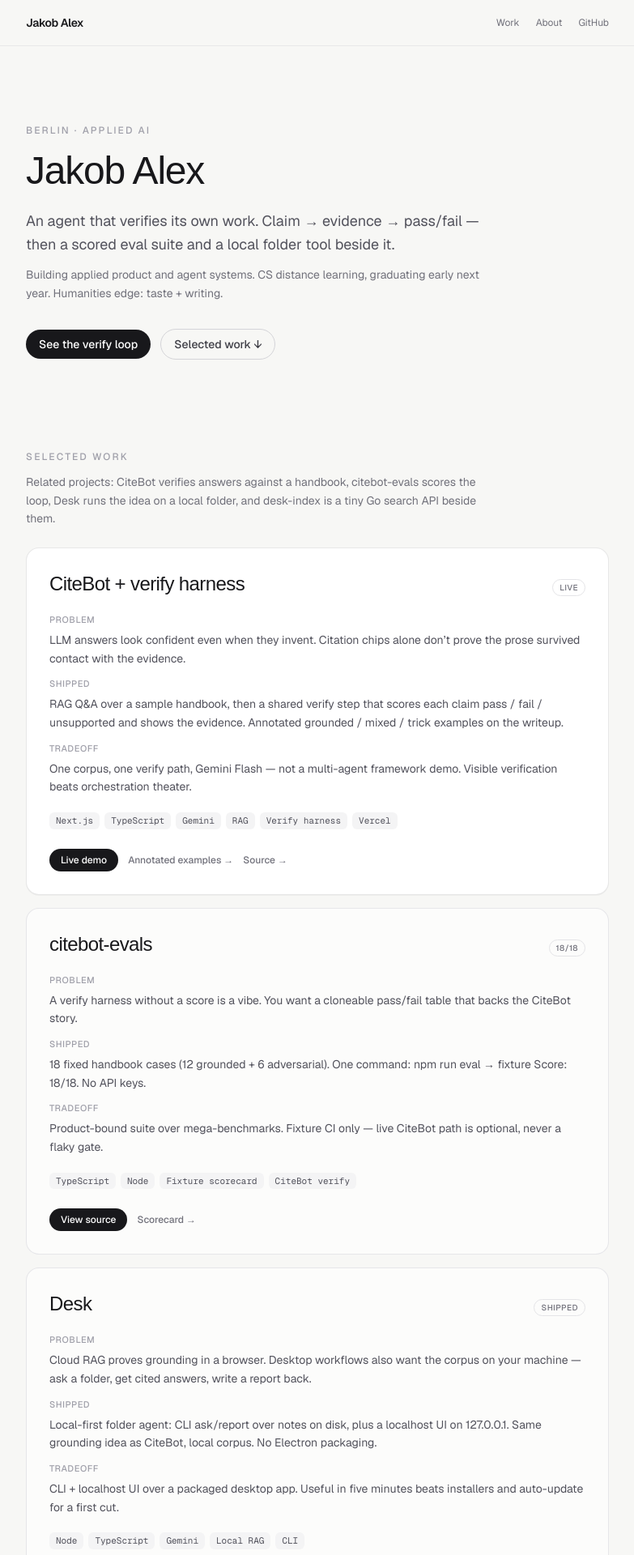
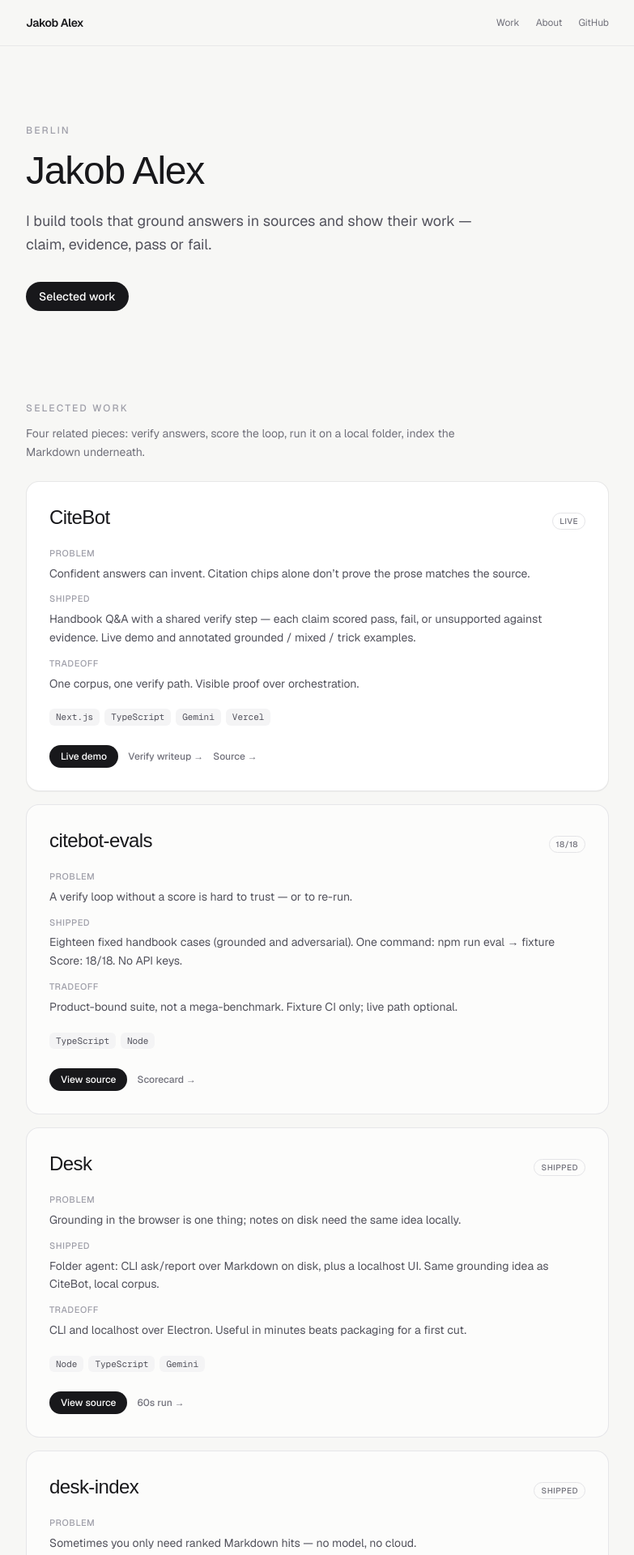
Before and after one commit to jakob-alexander2000/site, a Next.js app: page / in a window 1280 px wide. Shown: the top 1920 px of the page at 81% size, without its empty margins (248-1031 px from the left). Built offline with nearby package versions, Linux system fonts and the light colour scheme; a web font is replaced by a local one.

Commit message:
Unify Selected work into one quiet portfolio voice
One hero line, one CTA, matching card length/structure, quieter About/meta — no hire-arc or jargon pile-ups.

```diff
--- a/app/layout.tsx
+++ b/app/layout.tsx
@@ -19,9 +19,9 @@ const instrumentSerif = Instrument_Serif({
 });
 
 export const metadata: Metadata = {
-  title: "Jakob Alex — CiteBot · evals · Desk · desk-index",
+  title: "Jakob Alex",
   description:
-    "Applied AI in Berlin. CiteBot verify harness, scored evals, Desk, and desk-index — a Go Markdown search API.",
+    "Selected work: CiteBot, citebot-evals, Desk, and desk-index — tools that ground answers and show their work.",
 };
 
 export default function RootLayout({ children }: LayoutProps<"/">) {
--- a/app/page.tsx
+++ b/app/page.tsx
@@ -10,7 +10,7 @@ export default function Home() {
         {/* Hero */}
         <section aria-labelledby="hero-heading">
           <p className="text-xs font-medium uppercase tracking-[0.18em] text-zinc-400">
-            Berlin · Applied AI
+            Berlin
           </p>
           <h1
             id="hero-heading"
@@ -19,27 +19,15 @@ export default function Home() {
             Jakob Alex
           </h1>
           <p className="mt-5 max-w-xl text-base leading-relaxed text-zinc-600 sm:text-lg dark:text-zinc-300">
-            An agent that verifies its own work. Claim → evidence → pass/fail —
-            then a scored eval suite and a local folder tool beside it.
+            I build tools that ground answers in sources and show their work —
+            claim, evidence, pass or fail.
           </p>
-          <p className="mt-3 max-w-xl text-sm leading-relaxed text-zinc-500 dark:text-zinc-400">
-            Building applied product and agent systems. CS distance learning,
-            graduating early next year. Humanities edge: taste + writing.
-          </p>
-          <div className="mt-8 flex flex-wrap items-center gap-3">
+          <div className="mt-8">
             <a
-              href="https://citebot-chi.vercel.app/harness#grounded"
-              target="_blank"
-              rel="noreferrer"
+              href="#work"
               className="inline-flex items-center rounded-full bg-zinc-900 px-4 py-2 text-sm font-medium text-white transition hover:bg-zinc-700 dark:bg-zinc-100 dark:text-zinc-900 dark:hover:bg-white"
             >
-              See the verify loop
-            </a>
-            <a
-              href="#work"
-              className="inline-flex items-center rounded-full border border-zinc-300 px-4 py-2 text-sm font-medium text-zinc-700 transition hover:border-zinc-500 hover:text-zinc-900 dark:border-zinc-700 dark:text-zinc-300 dark:hover:border-zinc-500 dark:hover:text-zinc-50"
-            >
-              Selected work ↓
+              Selected work
             </a>
           </div>
         </section>
@@ -57,46 +45,33 @@ export default function Home() {
             Selected work
           </h2>
           <p className="mt-3 max-w-xl text-sm leading-relaxed text-zinc-500 dark:text-zinc-400">
-            Related projects: CiteBot verifies answers against a handbook,
-            citebot-evals scores the loop, Desk runs the idea on a local folder,
-            and desk-index is a tiny Go search API beside them.
+            Four related pieces: verify answers, score the loop, run it on a
+            local folder, index the Markdown underneath.
           </p>
 
           <div className="mt-6 space-y-4">
             <ProjectCard
-              title="CiteBot + verify harness"
+              title="CiteBot"
               status="Live"
               featured
-              problem="LLM answers look confident even when they invent. Citation chips alone don’t prove the prose survived contact with the evidence."
-              shipped="RAG Q&A over a sample handbook, then a shared verify step that scores each claim pass / fail / unsupported and shows the evidence. Annotated grounded / mixed / trick examples on the writeup."
-              tradeoff="One corpus, one verify path, Gemini Flash — not a multi-agent framework demo. Visible verification beats orchestration theater."
-              stack={[
-                "Next.js",
-                "TypeScript",
-                "Gemini",
-                "RAG",
-                "Verify harness",
-                "Vercel",
-              ]}
+              problem="Confident answers can invent. Citation chips alone don’t prove the prose matches the source."
+              shipped="Handbook Q&A with a shared verify step — each claim scored pass, fail, or unsupported against evidence. Live demo and annotated grounded / mixed / trick examples."
+              tradeoff="One corpus, one verify path. Visible proof over orchestration."
+              stack={["Next.js", "TypeScript", "Gemini", "Vercel"]}
               liveHref="https://citebot-chi.vercel.app"
               liveLabel="Live demo"
-              writeupHref="https://citebot-chi.vercel.app/harness#grounded"
-              writeupLabel="Annotated examples →"
+              writeupHref="https://citebot-chi.vercel.app/harness"
+              writeupLabel="Verify writeup →"
               sourceHref="https://github.com/jakob-alexander2000/citebot"
             />
 
             <ProjectCard
               title="citebot-evals"
               status="18/18"
-              problem="A verify harness without a score is a vibe. You want a cloneable pass/fail table that backs the CiteBot story."
-              shipped="18 fixed handbook cases (12 grounded + 6 adversarial). One command: npm run eval → fixture Score: 18/18. No API keys."
-              tradeoff="Product-bound suite over mega-benchmarks. Fixture CI only — live CiteBot path is optional, never a flaky gate."
-              stack={[
-                "TypeScript",
-                "Node",
-                "Fixture scorecard",
-                "CiteBot verify",
-              ]}
+              problem="A verify loop without a score is hard to trust — or to re-run."
+              shipped="Eighteen fixed handbook cases (grounded and adversarial). One command: npm run eval → fixture Score: 18/18. No API keys."
+              tradeoff="Product-bound suite, not a mega-benchmark. Fixture CI only; live path optional."
+              stack={["TypeScript", "Node"]}
               writeupHref="https://github.com/jakob-alexander2000/citebot-evals#scorecard-fixture"
               writeupLabel="Scorecard →"
               sourceHref="https://github.com/jakob-alexander2000/citebot-evals"
@@ -106,16 +81,10 @@ export default function Home() {
             <ProjectCard
               title="Desk"
               status="Shipped"
-              problem="Cloud RAG proves grounding in a browser. Desktop workflows also want the corpus on your machine — ask a folder, get cited answers, write a report back."
-              shipped="Local-first folder agent: CLI ask/report over notes on disk, plus a localhost UI on 127.0.0.1. Same grounding idea as CiteBot, local corpus. No Electron packaging."
-              tradeoff="CLI + localhost UI over a packaged desktop app. Useful in five minutes beats installers and auto-update for a first cut."
-              stack={[
-                "Node",
-                "TypeScript",
-                "Gemini",
-                "Local RAG",
-                "CLI",
-              ]}
+              problem="Grounding in the browser is one thing; notes on disk need the same idea locally."
+              shipped="Folder agent: CLI ask/report over Markdown on disk, plus a localhost UI. Same grounding idea as CiteBot, local corpus."
+              tradeoff="CLI and localhost over Electron. Useful in minutes beats packaging for a first cut."
+              stack={["Node", "TypeScript", "Gemini"]}
               writeupHref="https://github.com/jakob-alexander2000/desk#60-second-run"
               writeupLabel="60s run →"
               sourceHref="https://github.com/jakob-alexander2000/desk"
@@ -125,15 +94,10 @@ export default function Home() {
             <ProjectCard
               title="desk-index"
               status="Shipped"
-              problem="Desk and CiteBot need a corpus under them. Sometimes you only want ranked Markdown hits from a folder — no model, no cloud, just a small search service."
-              shipped="Go HTTP API: walk a folder of .md files into an in-memory inverted index. GET /search returns ranked paths, titles, and snippets. CLI one-shot search included. Stdlib only."
-              tradeoff="In-memory TF-IDF over SQLite/Elastic. Enough for a notes folder; rebuild with POST /reindex. Zero deps."
-              stack={[
-                "Go",
-                "stdlib HTTP",
-                "Inverted index",
-                "CLI",
-              ]}
+              problem="Sometimes you only need ranked Markdown hits — no model, no cloud."
+              shipped="Go HTTP API and CLI: walk a folder of .md files into an in-memory inverted index. Search returns ranked paths, titles, and snippets. Stdlib only."
+              tradeoff="In-memory TF-IDF over a database. Enough for a notes folder; zero deps."
+              stack={["Go"]}
               writeupHref="https://github.com/jakob-alexander2000/desk-index#demo"
               writeupLabel="Demo →"
               sourceHref="https://github.com/jakob-alexander2000/desk-index"
@@ -156,15 +120,15 @@ export default function Home() {
           </h2>
           <div className="mt-6 space-y-4 text-sm leading-relaxed text-zinc-600 dark:text-zinc-300">
             <p>
-              Based in Berlin. Background in literature, training in CS — I care
-              about product taste as much as the stack. Coding bootcamp, then
-              building products; finishing a CS degree by distance learning
-              (graduation early next year).
+              Based in Berlin. Literature background, CS by distance learning
+              (finishing early next year). I care about product taste as much as
+              the stack — clear scope, readable code, writing that explains the
+              tradeoff.
             </p>
             <p>
-              Focus: applied product / agent systems — verify loops, narrow
-              evals, local tools. I scope ruthlessly, ship weekly when I can,
-              and write for the next engineer.
+              Recent work centers on grounding and verification: CiteBot, a
+              scored eval suite, Desk on a local folder, and a small Go search
+              API underneath.
             </p>
           </div>
         </section>
@@ -182,8 +146,7 @@ export default function Home() {
             Contact
           </h2>
           <p className="mt-4 text-sm text-zinc-600 dark:text-zinc-300">
-            GitHub is the best place to reach the work. Email and LinkedIn
-            soon.
+            GitHub is the best place to reach the work. Email and LinkedIn soon.
           </p>
           <div className="mt-5 flex flex-wrap gap-4">
             <a
```
Also changed, not shown: 1 other file (tests, documents, lock files or other folders).
